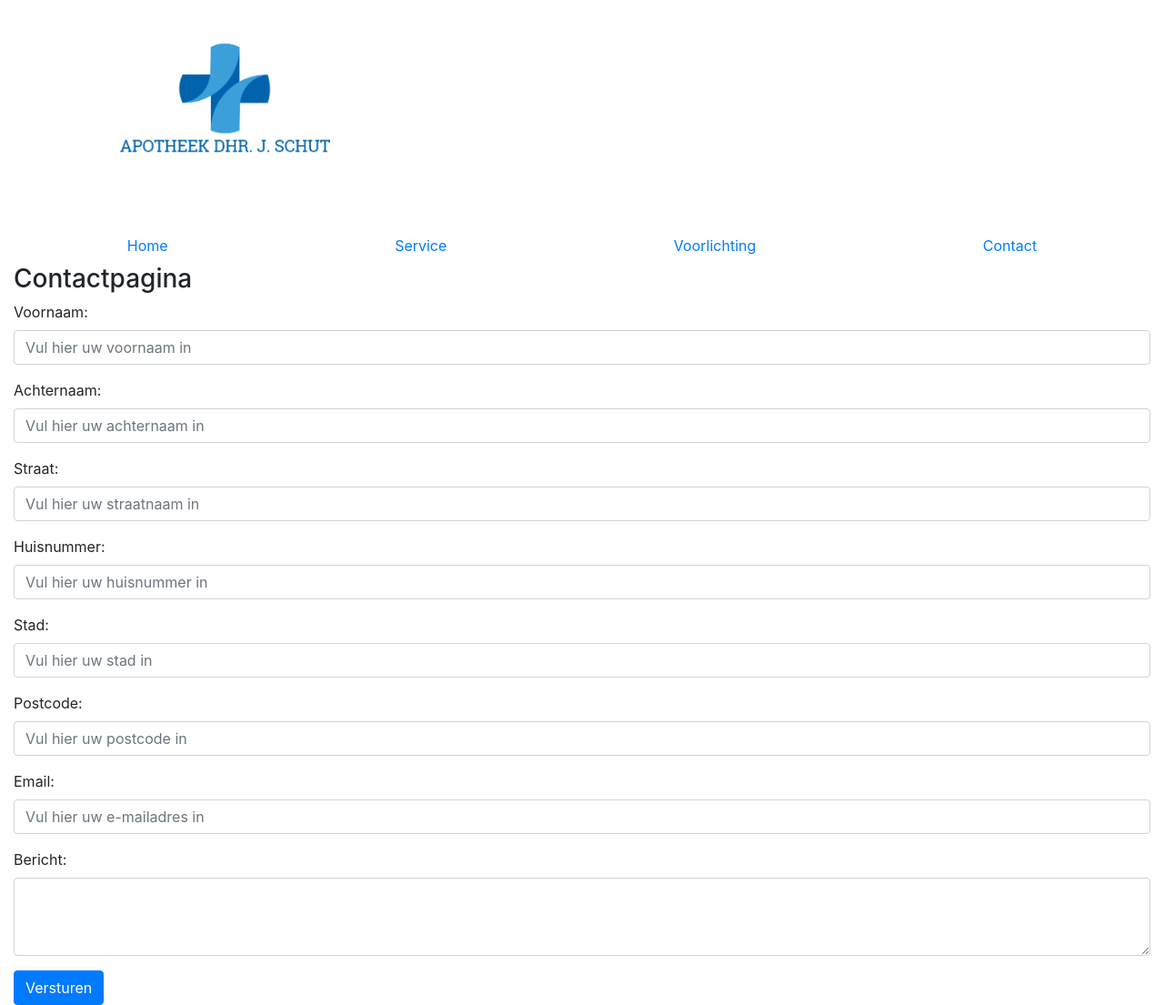
After one commit to basiking/apotheek, a PHP site: page /contact.php in a window 1280 px wide. The commit adds this page. Shown: the whole page at 91% size. Run offline with PHP 8.4, Linux system fonts and the light colour scheme.

Commit message:
added contact and bedankt page

```diff
--- /dev/null
+++ b/contact.php
@@ -0,0 +1,61 @@
+<?php
+include 'includes/head.inc.php';
+include 'includes/db_connection.php';
+?>
+
+<div class='container-fluid'>
+    <h3>Contactpagina</h3>
+    <form action='bedankt.php' method='post'>
+        <div class="form-group">
+            <label for="firstname">Voornaam:</label>
+            <input type="text" class="form-control" id="firstName"
+                placeholder="Vul hier uw voornaam in">
+        </div>
+        <div class="form-group">
+            <label for="lastname">Achternaam:</label>
+            <input type="text" class="form-control" id="lastName"
+                placeholder="Vul hier uw achternaam in">
+        </div>
+        <div class="form-group">
+            <label for="streetName">Straat:</label>
+            <input type="text" class="form-control" id="streetName"
+                placeholder="Vul hier uw straatnaam in">
+        </div>
+        <div class="form-group">
+            <label for="streetNumber">Huisnummer:</label>
+            <input type="text" class="form-control" id="streetNumber"
+                placeholder="Vul hier uw huisnummer in">
+        </div>
+        <div class="form-group">
+            <label for="cityName">Stad:</label>
+            <input type="text" class="form-control" id="cityName"
+                placeholder="Vul hier uw stad in">
+        </div>
+        <div class="form-group">
+            <label for="postalCode">Postcode:</label>
+            <input type="text" class="form-control" id="postalCode"
+                placeholder="Vul hier uw postcode in">
+        </div>
+        <div class="form-group">
+            <label for="email">Email:</label>
+            <input type="email" class="form-control" id="email"
+                placeholder="Vul hier uw e-mailadres in">
+        </div>
+        <div class="form-group">
+            <label for="message">Bericht:</label>
+            <textarea class="form-control" id="message" rows="3"></textarea>
+        </div>
+        <button type="submit" class="btn btn-primary">Versturen</button>
+    </form>
+</div>
+
+
+
+
+
+
+<?php
+
+include 'includes/footer.php';
+
+?>
--- a/includes/head.inc.php
+++ b/includes/head.inc.php
@@ -32,6 +32,9 @@
   <li class="nav-item">
     <a class="nav-link" href="overzicht.php">Voorlichting</a>
   </li>
+  <li class="nav-item">
+    <a class="nav-link" href="contact.php">Contact</a>
+  </li>
 </ul>
 </nav>
 </div>
```
Also changed, not shown: bedankt.php (added, +13 -0 lines).
